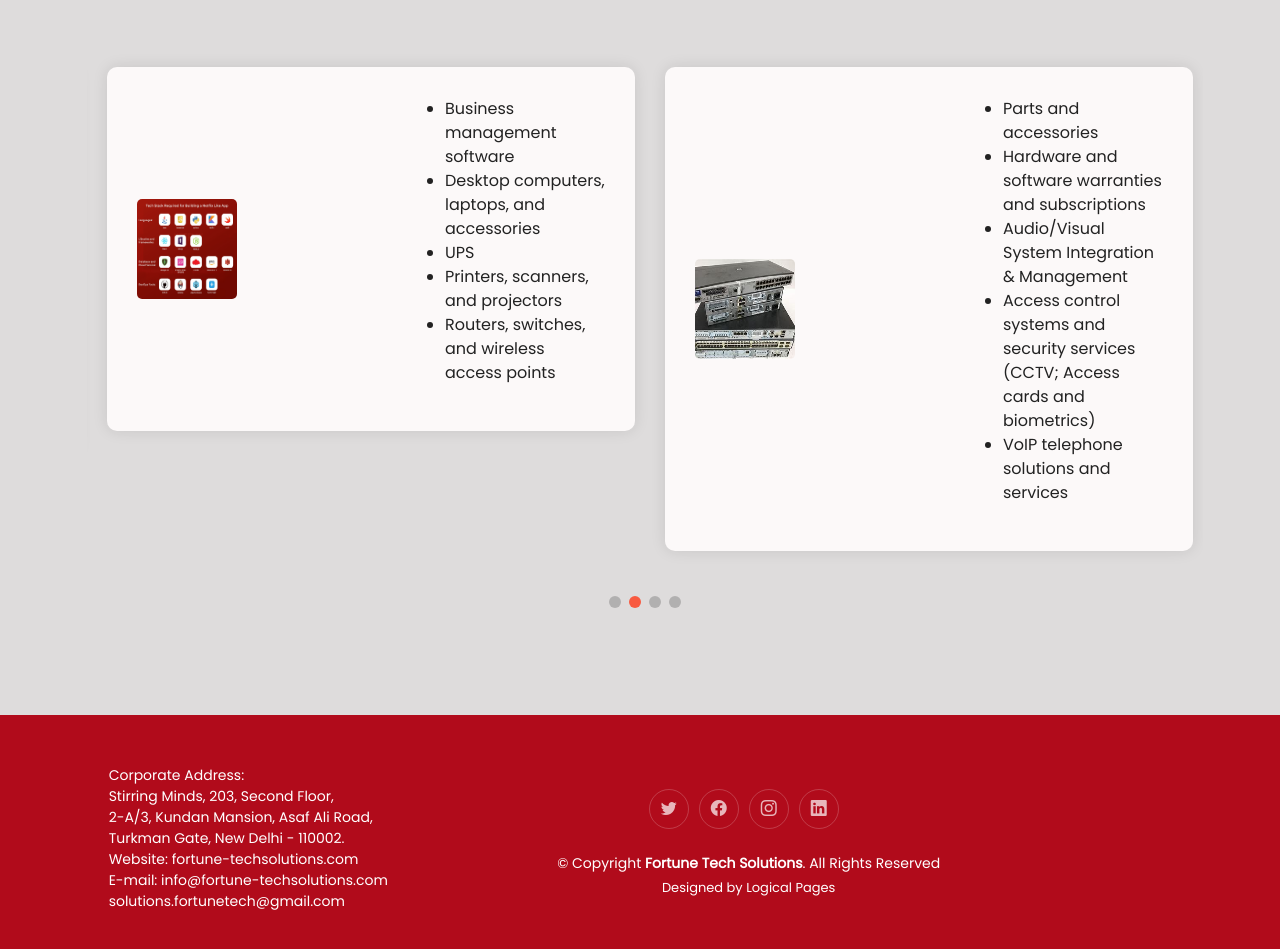
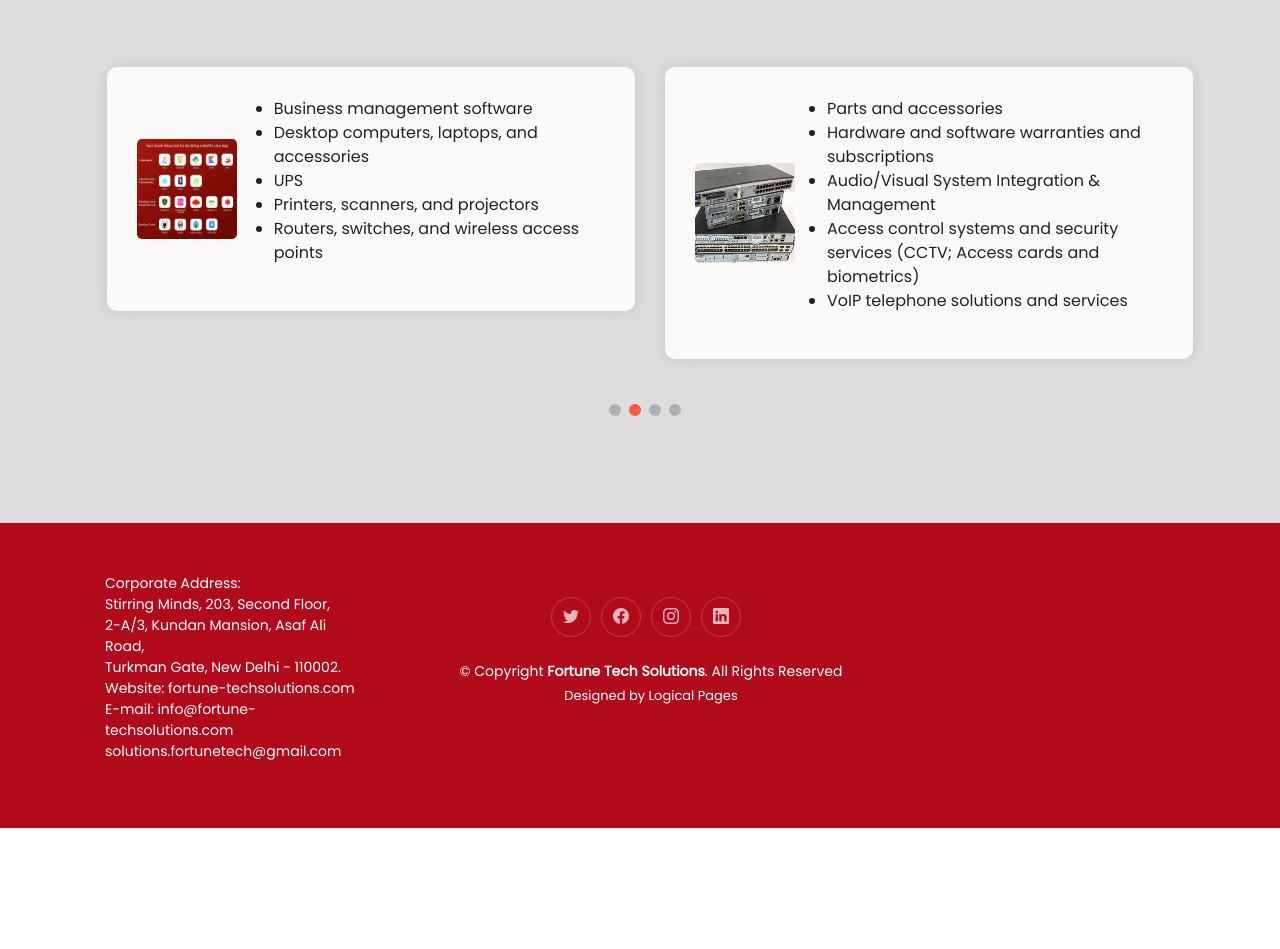
Before and after one commit to logicalpages/logicalpages.github.io, a plain HTML site: page fts/index.html in a window 1280 px wide. Shown: the part 1020-1969 px from the top of the page. After the commit the page ends 1848 px from the top, so only its background shows below. Drawn offline with nearby package versions, Linux system fonts and the light colour scheme.

Commit message:
style updated

```diff
--- a/fts/assets/stylesheets/styles.css
+++ b/fts/assets/stylesheets/styles.css
@@ -926,14 +926,14 @@ section {
   display: flex;
 }
 .testimonials .testimonial-item .info-box{
-  min-width: 276px;
+  min-width: 100px;
 }
 
 .testimonials .testimonial-item .testimonial-img {
   width: 100px;
   height: 100px;
   border-radius: 5px;
-  margin-right: 10px;
+  margin-right: 15px;
 }
 
 .testimonials .testimonial-item h3 {
--- a/fts/index.html
+++ b/fts/index.html
@@ -127,7 +127,7 @@
                 <div class="testimonial-item">
                   <div class="d-flex align-items-center info-box">
                     <img src="assets/images/products/printer.jpg" class="testimonial-img" alt="...">
-                    <img src="assets/images/products/Projectors.jpg" class="testimonial-img" alt="...">
+
                   </div>
                   <p>
                  <ul>
@@ -225,8 +225,8 @@
 
   <!-- - - - - - - - -  Footer - - - - - - - -  -->
   <footer id="footer" class="footer">
-    <div class="row">
-      <div class="col-lg-1 mb-1"></div>
+    <div class="row container">
+      <div class="col-1 mb-1">&nbsp;</div>
       <div class="col-lg-3 mb-3">
 
 
```
Also changed, not shown: fts/services.html (+2 -2 lines).
